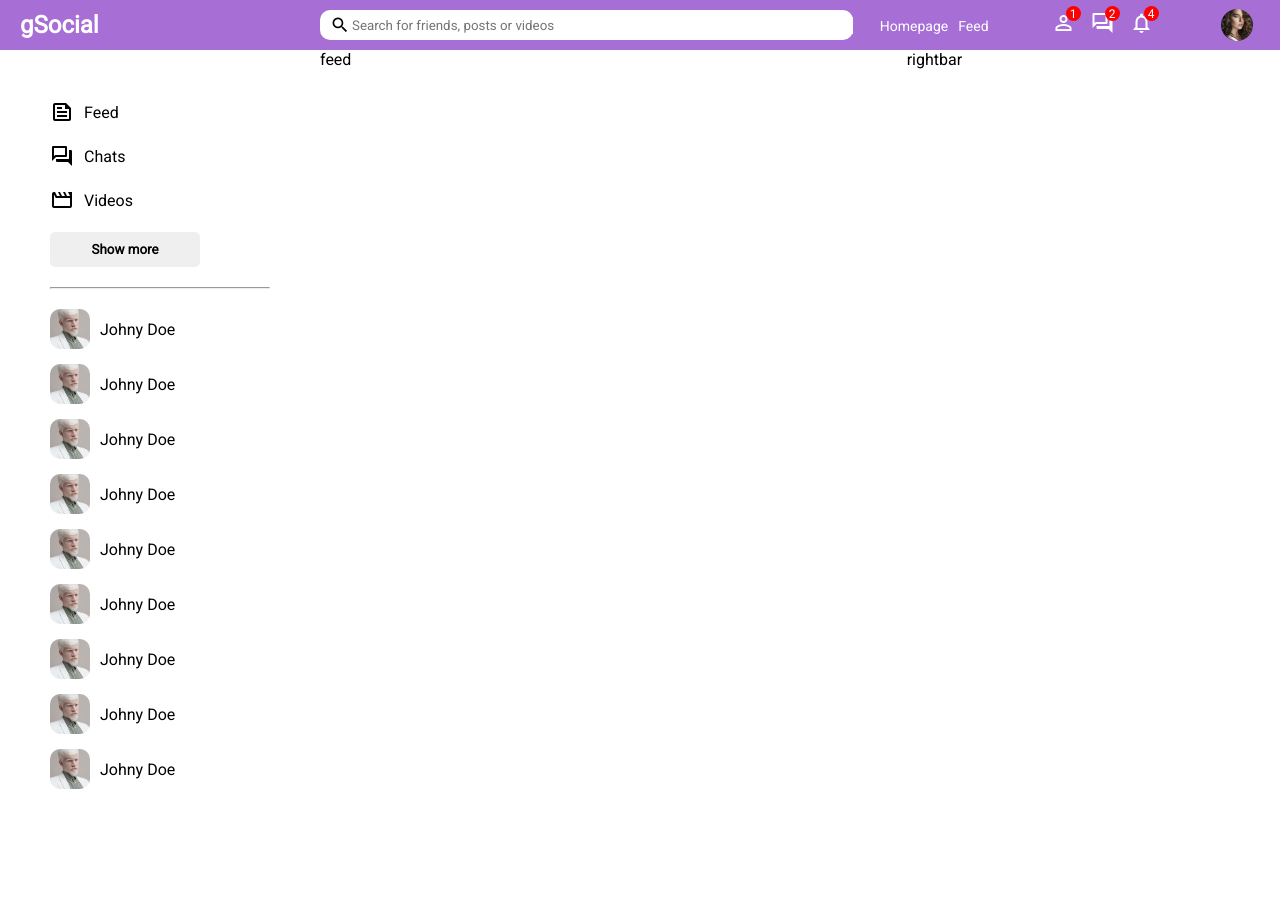
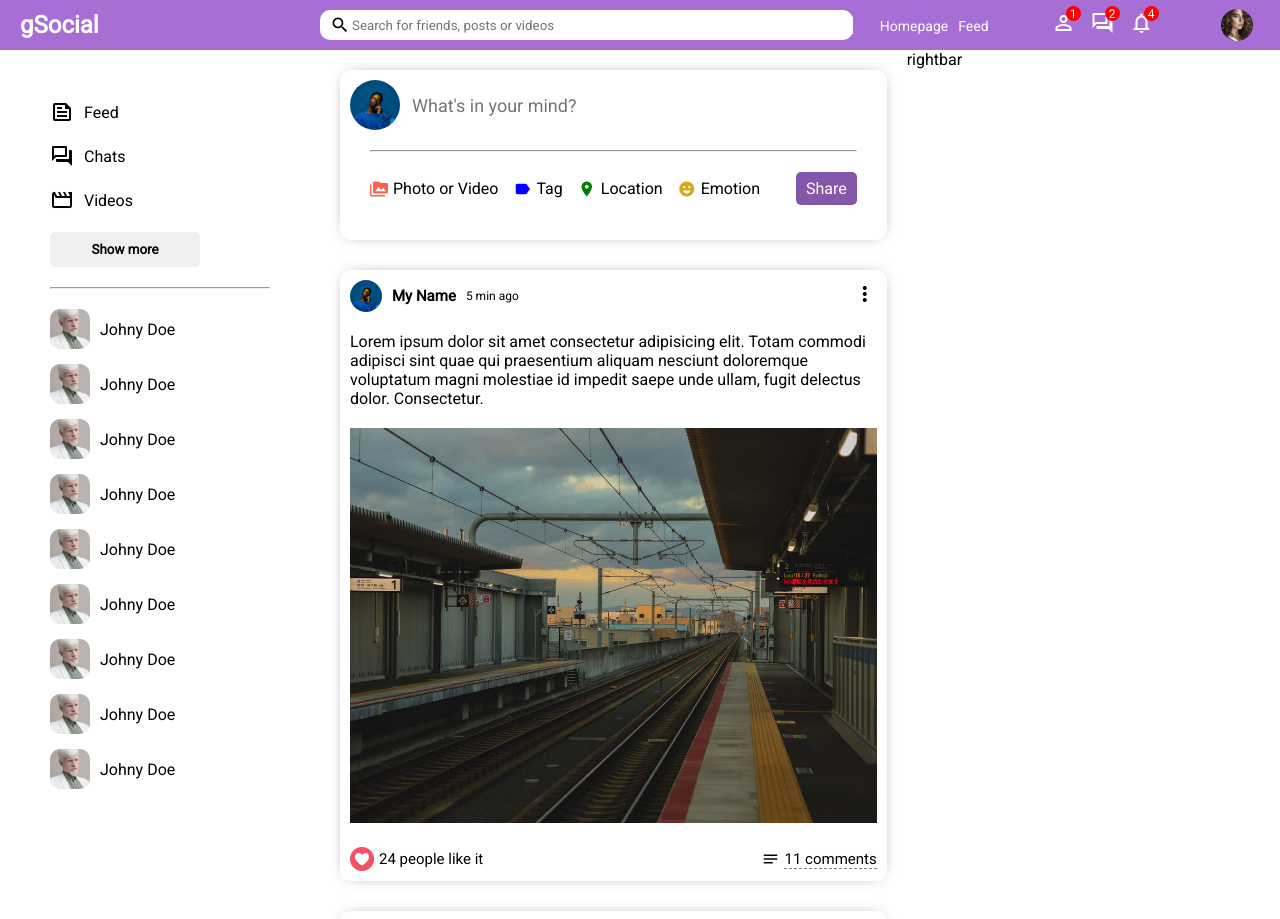
Before and after one commit to georgyshkliaryk/social-network-app, a React (Create React App) app in the folder client/: page / in a window 1280 px wide. Shown: the top 919 px of the page. Before the commit the page ends 800 px from the top, so only its background shows below. Built offline with nearby package versions, Linux system fonts and the light colour scheme; the HTML template or start-up script is replaced by a standard one.

Commit message:
posts component

```diff
--- a/client/src/components/feed/Feed.jsx
+++ b/client/src/components/feed/Feed.jsx
@@ -1,9 +1,20 @@
+import Post from "../post/Post";
+import Share from "../share/Share";
 import "./Feed.scss";
 
 const Feed = () => {
     return (
         <div className="feed__container">
-            feed
+            <div className="feed__wrapper">
+                <Share />
+                <Post />
+                <Post />
+                <Post />
+                <Post />
+                <Post />
+                <Post />
+                <Post />
+            </div>
         </div>
     );
 }
--- a/client/src/components/feed/Feed.scss
+++ b/client/src/components/feed/Feed.scss
@@ -1,3 +1,7 @@
 .feed__container {
     flex: 5.5;
 }
+
+.feed__wrapper {
+    padding: 20px;
+}
--- /dev/null
+++ b/client/src/components/post/Post.jsx
@@ -0,0 +1,45 @@
+import "./Post.scss";
+
+const Post = () => {
+  return (
+    <div className="post__container">
+      <div className="post__wrapper">
+        <div className="post__top">
+          <div className="post__top-left">
+            <img
+              className="post__profile-image"
+              src="/assets/person/7.jpeg"
+              alt="post profile"
+            />
+            <span className="post__username">My Name</span>
+            <span className="post__date">5 min ago</span>
+          </div>
+          <div className="post__top-right">
+            <span class="material-icons">more_vert</span>
+          </div>
+        </div>
+        <div className="post__center">
+          <span className="post__text">
+            Lorem ipsum dolor sit amet consectetur adipisicing elit. Totam
+            commodi adipisci sint quae qui praesentium aliquam nesciunt
+            doloremque voluptatum magni molestiae id impedit saepe unde ullam,
+            fugit delectus dolor. Consectetur.
+          </span>
+          <img className="post__image" src="/assets/post/1.jpeg" alt="post" />
+        </div>
+        <div className="post__bottom">
+          <div className="post__bottom-left">
+            <img className="like__icon" src="/assets/heart.png" alt="like" />
+            <span className="post__like-counter">24 people like it</span>
+          </div>
+          <div className="post__bottom-right">
+            <span class="material-icons-outlined comment">notes</span>
+            <span className="post__comment-text">11 comments</span>
+          </div>
+        </div>
+      </div>
+    </div>
+  );
+};
+
+export default Post;
--- /dev/null
+++ b/client/src/components/post/Post.scss
@@ -0,0 +1,87 @@
+.post__container {
+  width: 100%;
+  border-radius: 10px;
+  box-shadow: 0px 0px 16px -8px rgba(0, 0, 0, 0.68);
+  margin: 30px 0;
+}
+
+.post__wrapper {
+  padding: 10px;
+}
+
+.post__top {
+  display: flex;
+  align-items: center;
+  justify-content: space-between;
+}
+
+.post__top-left {
+  display: flex;
+  align-items: center;
+}
+
+.post__profile-image {
+  width: 32px;
+  height: 32px;
+  border-radius: 50%;
+  object-fit: cover;
+}
+
+.post__username {
+  font-size: 15px;
+  font-weight: bold;
+  margin: 0 10px;
+}
+
+.post__date {
+  font-size: 12px;
+}
+
+.post__center {
+    margin: 20px 0;
+}
+
+.post__image {
+    margin-top: 20px;
+    width: 100%;
+    max-height: 500px;
+    object-fit: contain;
+}
+
+.post__bottom {
+    display: flex;
+    align-items: center;
+    justify-content: space-between;
+
+    .comment {
+        font-size: 18px;
+        margin-right: 5px;
+    }
+}
+
+.post__bottom-left {
+    display: flex;
+    align-items: center;
+}
+
+.post__bottom-right {
+    display: flex;
+    align-items: center;
+}
+
+.like__icon {
+    width: 24px;
+    height: 24px;
+    margin-right: 5px;
+    cursor: pointer;
+}
+
+.post__like-counter {
+    font-size: 15px;
+}
+
+.post__comment-text {
+    cursor: pointer;
+    border-bottom: 1px dashed grey;
+    font-size: 15px;
+}
--- /dev/null
+++ b/client/src/components/share/Share.jsx
@@ -0,0 +1,46 @@
+import "./Share.scss";
+
+const Share = () => {
+  return (
+    <div className="share__container">
+      <div className="share__wrapper">
+        <div className="share__top">
+          <img
+            src="/assets/person/7.jpeg"
+            className="share__profile-image"
+            alt=""
+          />
+          <input
+            type="text"
+            placeholder="What's in your mind?"
+            className="share__input"
+          />
+        </div>
+        <hr className="share__hr" />
+        <div className="share__bottom">
+          <div className="share__options">
+            <div className="share__option">
+              <span class="material-icons share__icon tomato">perm_media</span>
+              <span className="share__option__text">Photo or Video</span>
+            </div>
+            <div className="share__option">
+              <span class="material-icons share__icon blue">label</span>
+              <span className="share__option__text">Tag</span>
+            </div>
+            <div className="share__option">
+              <span class="material-icons share__icon green">location_on</span>
+              <span className="share__option__text">Location</span>
+            </div>
+            <div className="share__option">
+              <span class="material-icons share__icon golden">emoji_emotions</span>
+              <span className="share__option__text">Emotion</span>
+            </div>
+          </div>
+          <button className="share__button">Share</button>
+        </div>
+      </div>
+    </div>
+  );
+};
+
+export default Share;
--- /dev/null
+++ b/client/src/components/share/Share.scss
@@ -0,0 +1,89 @@
+.share__container {
+    width: 100%;
+    height: 170px;
+    border-radius: 10px;
+    box-shadow: 0px 0px 16px -8px rgba(0,0,0,0.68);
+}
+
+.share__wrapper {
+    padding: 10px;
+}
+
+.share__top {
+    display: flex;
+    align-items: center;
+}
+
+.share__profile-image {
+    width: 50px;
+    height: 50px;
+    border-radius: 50%;
+    object-fit: cover;
+    margin-right: 10px;
+}
+
+.share__input {
+    font-size: 18px;
+    border: none;
+    width: 80%;
+}
+
+.share__input:focus {
+    outline: none;
+}
+
+.share__hr {
+    margin: 20px;
+}
+
+.share__bottom {
+    display: flex;
+    align-items: center;
+    justify-content: space-between;
+}
+
+.share__options {
+    display: flex;
+    margin-right: 20px;
+    margin-left: 20px;
+}
+
+.share__option {
+    display: flex;
+    align-items: center;
+    margin-right: 15px;
+    cursor: pointer;
+
+    .tomato {
+        color: tomato;
+    }
+    .blue {
+        color: blue;
+    }
+    .green {
+        color: green;
+    }
+    .golden {
+        color: goldenrod;
+    }
+}
+
+.share__icon {
+    font-size: 18px;
+    margin-right: 5px;
+}
+
+.share__option__text {
+    font-size: 16px;
+}
+
+.share__button {
+    border: none;
+    padding: 7px 10px;
+    border-radius: 5px;
+    margin-right: 20px;
+    cursor: pointer;
+    color: white;
+    background-color: rgb(133, 87, 170);
+    font-size: 16px;
+}
```
Also changed, not shown: client/src/components/sidebar/Sidebar.jsx (+100 -30 lines).
